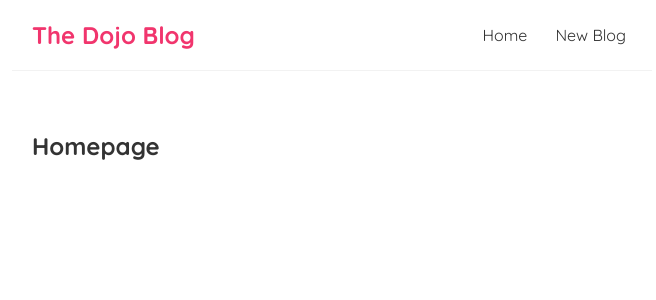
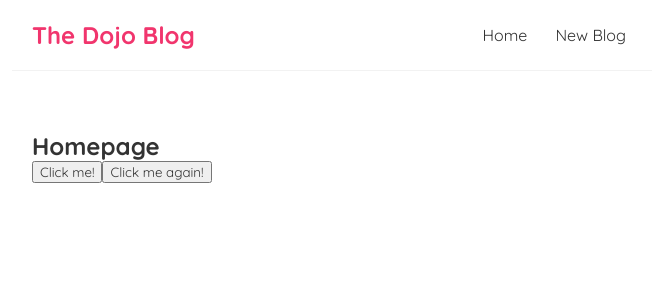
Before and after one commit to piotr-skolorzynski/react-tutorial-thenetninja, a React (Create React App) app in the folder react-tutorial-thenetninja/: page / in a window 1280 px wide. Shown: the top 300 px of the page, without its empty margins (308-964 px from the left). Built offline with nearby package versions, Linux system fonts and the light colour scheme.

Commit message:
lesson 5 - click events

```diff
--- a/react-tutorial-thenetninja/src/Home.js
+++ b/react-tutorial-thenetninja/src/Home.js
@@ -1,7 +1,18 @@
 const Home = () => {
+
+    const handleClick = e => {
+        console.log('Hello, dudes', e);
+    }
+
+    const handleClickAgain = (name, e) => {
+        console.log(`Hello, ${name}`, e.target);
+    }
+
     return (
         <div className="home">
             <h2>Homepage</h2>
+            <button onClick={handleClick}>Click me!</button>
+            <button onClick={e => handleClickAgain('Piotr', e)}>Click me again!</button>
         </div>
     );
 }
```
